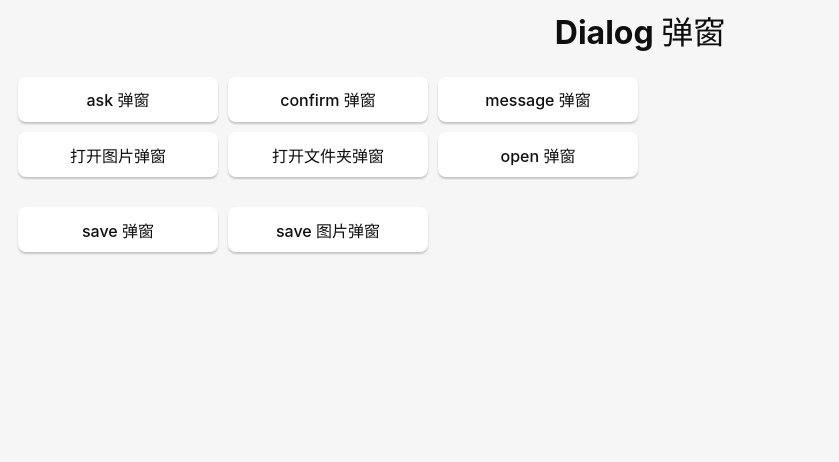
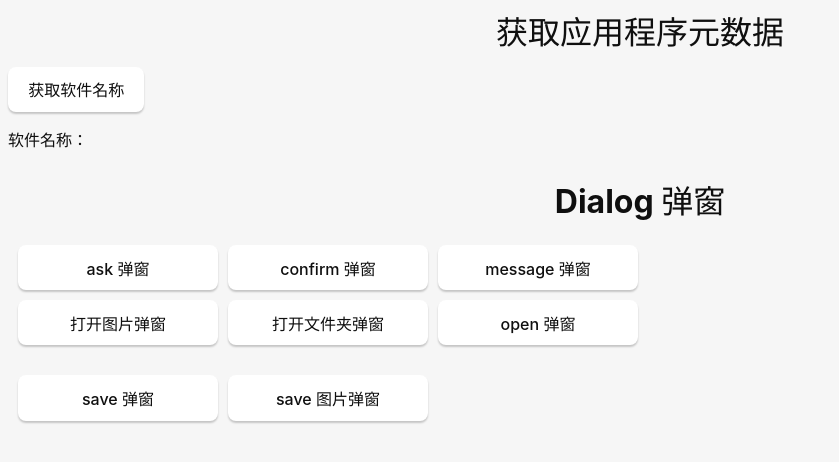
Before and after one commit to leaf0412/tauri-learn, a React (Vite) app: page / in a window 1280 px wide. Shown: the top 462 px of the page, without its empty margins (0-839 px from the left). Built offline with nearby package versions, Linux system fonts and the light colour scheme.

Commit message:
feat: 实现获取软件名称

```diff
--- a/src/App.jsx
+++ b/src/App.jsx
@@ -1,9 +1,11 @@
 import Dialog from './components/Dialog';
+import MetaData from './components/MetaData';
 import './App.css';
 
 function App() {
   return (
     <div>
+      <MetaData />
       <Dialog />
     </div>
   );
--- /dev/null
+++ b/src/components/MetaData/GetSoftwareName.jsx
@@ -0,0 +1,17 @@
+import { getName } from '@tauri-apps/api/app';
+import { useState } from 'react';
+
+export default function GetSoftwareName() {
+  const [AppName, setAppName] = useState('');
+  const getAppName = async () => {
+    const name = await getName();
+    // console.log(name);
+    setAppName(name);
+  }
+  return (
+    <div>
+      <button onClick={getAppName}>获取软件名称</button>
+      <p>软件名称：{AppName}</p>
+    </div>
+  )
+}
--- /dev/null
+++ b/src/components/MetaData/index.css
@@ -0,0 +1,4 @@
+.metadata {
+  display: flex;
+  justify-content: space-between;
+}
--- /dev/null
+++ b/src/components/MetaData/index.jsx
@@ -0,0 +1,16 @@
+import GetSoftwareName from './GetSoftwareName';
+
+import './index.css';
+
+const MetaData = () => {
+  return (
+    <div>
+      <h1>获取应用程序元数据</h1>
+      <div className='metadata'>
+        <GetSoftwareName />
+      </div>
+    </div>
+  );
+};
+
+export default MetaData;
```
